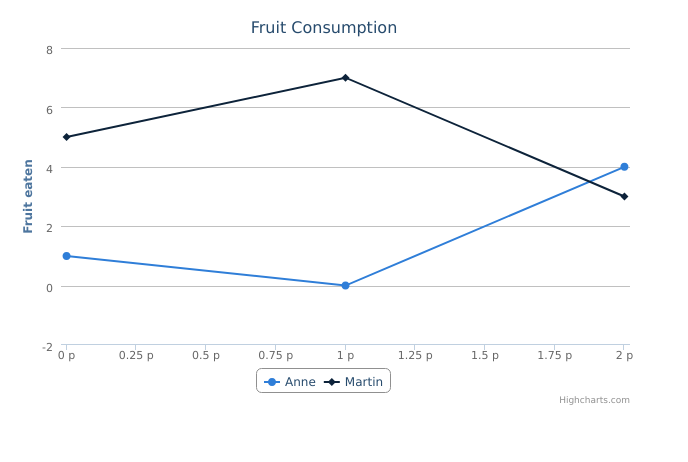
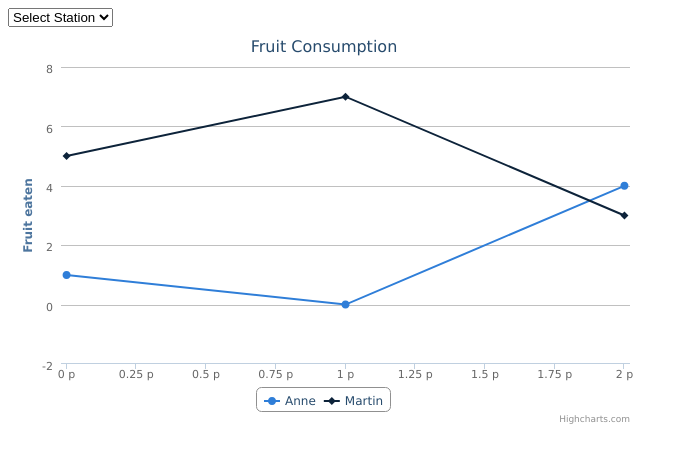
Before and after one commit to yamap77/WeatherChart, a plain HTML site: page war/weatherchar.html in a window 1280 px wide. Shown: the whole page, without its empty margins (0-688 px from the left). Drawn offline with nearby package versions, Linux system fonts and the light colour scheme.

Commit message:
add select

```diff
--- a/war/weatherchar.html
+++ b/war/weatherchar.html
@@ -4,8 +4,20 @@
 <script src="/js/highcharts.js"></script>
 </head>
 <body>
+<div id="stationChoice">
+<select id="county" onchange=hello();>
+  <option value="">Select Station</option>
+  <option value="Alachua">Alachua</option>
+  <option value="Apopka">Apopka</option>
+
+</select>
+</div>
 <div id="container" style="width:50%; height:400px;"></div>
 <script>
+function hello(){
+var station=$("#county").val();
+alert(station);
+}
 $(document).ready(function() {
     var chart1 = new Highcharts.Chart({
        chart: {
```
